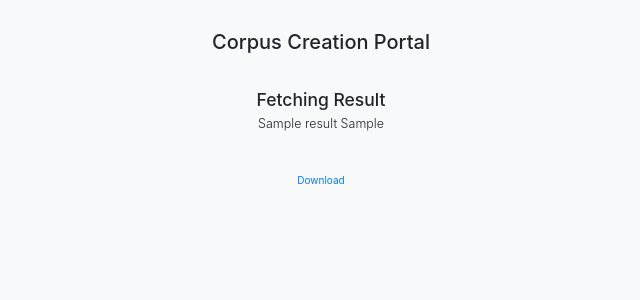
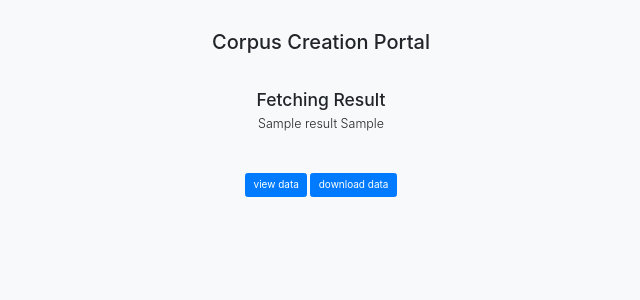
Before and after one commit to MICHAELFOLA/corpus-database-2, a Django app: template scrapper/templates/post/detail.html in a window 1280 px wide. Shown: the top 300 px of the page, without its empty margins (319-959 px from the left). Run offline with Django 3.2, Linux system fonts and the light colour scheme; the template is opened without the code that fills it: most values are stand-ins (such as "Sample title", 1, 10 or a date in 2020); some libraries are stand-ins or nearby versions.

Commit message:
add view button

```diff
--- a/scrapper/templates/post/detail.html
+++ b/scrapper/templates/post/detail.html
@@ -32,7 +32,7 @@
     <meta name="description" content="">
     <meta name="author" content="Mark Otto, Jacob Thornton, and Bootstrap contributors">
     <meta name="generator" content="Jekyll v3.8.5">
-    <title>Checkout example · Bootstrap</title>
+    <title>Corpus Creation Portal </title>
 
     <link rel="canonical" href="https://getbootstrap.com/docs/4.3/examples/checkout/">
     <!-- Latest compiled and minified CSS -->
@@ -93,8 +93,8 @@
         </div>
         <form>
             <div class="col-md-12 text-center">
-                <!-- <button id="register" class="btn btn-primary" onclick="myFunction()">view data </button> -->
-                <a href = "{% url 'scrapper:download' %}"> Download</a>
+                <button id="register" class="btn btn-primary" onclick="myFunction()">view data </button>
+                <a href = "{% url 'scrapper:download' %}"  class="btn btn-primary"> download data</a>
             </div>
         </form>
         </h3>
@@ -102,7 +102,7 @@
 
     {% else%}
 
-    <h2>Arcticle Parameters</h2>
+    <h3>Arcticle Parameters</h3>
     <form method="get" action="{% url 'scrapper:search' %}">{% csrf_token %} {% bootstrap_form form %} {% buttons %}
         <div class="container-fluid" style="text-align:center;">
             <button class="btn btn-primary" type="submit">
```
Also changed, not shown: db.sqlite3.
